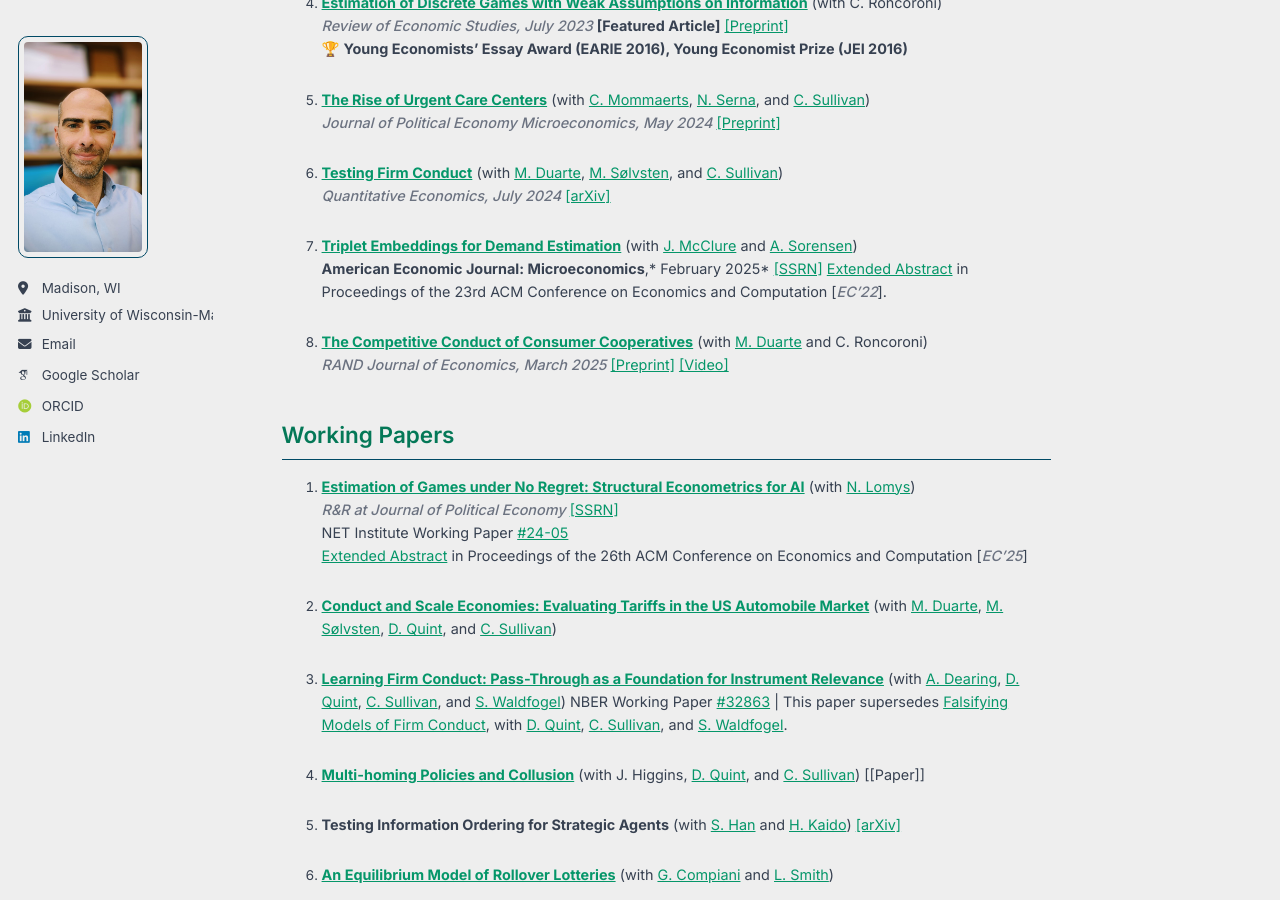
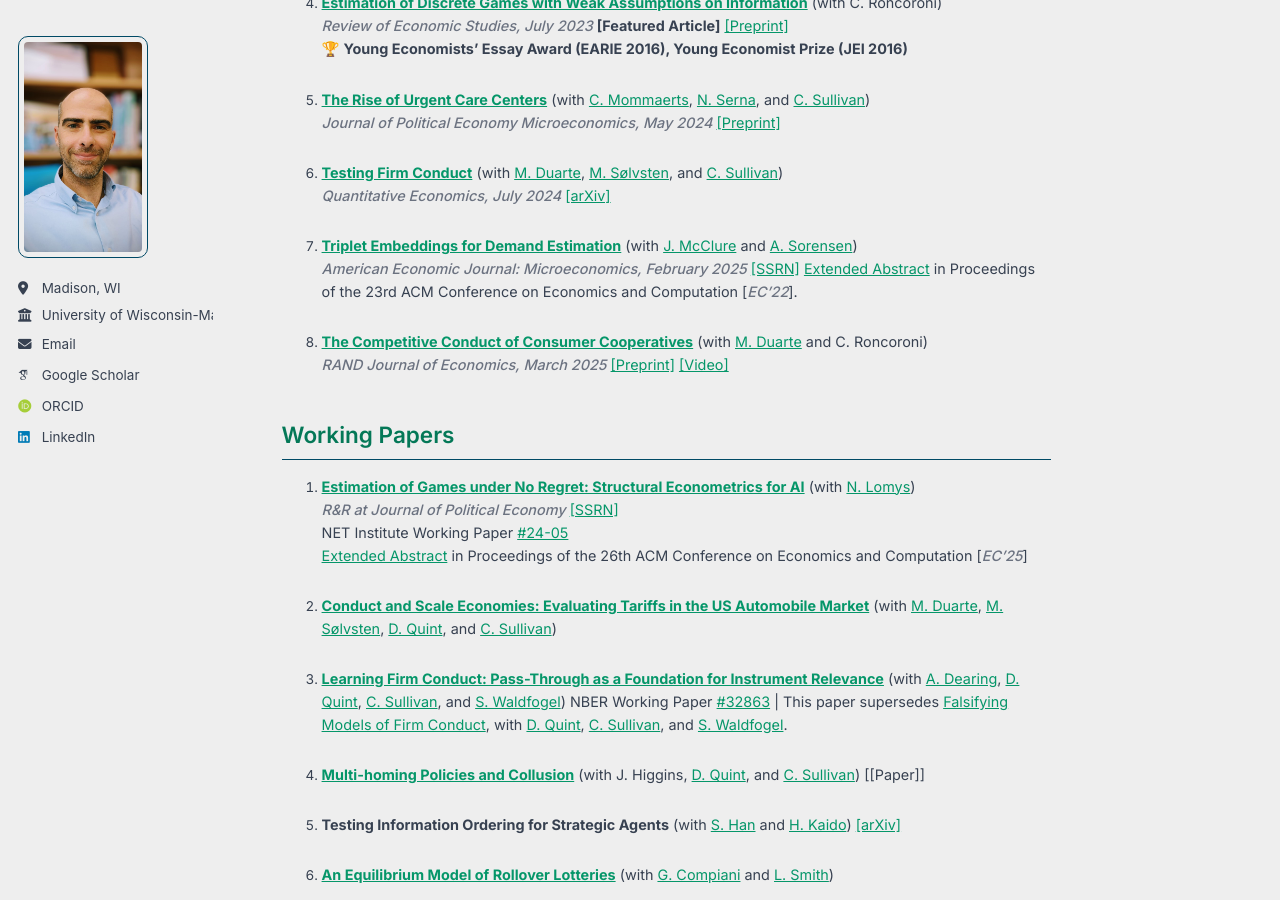
Before and after one commit to LorenzoMagnolfi/Lorenzomagnolfi.github.io, a Jekyll site: the page built from _pages/about.md, in a window 1280 px wide and 900 px high, scrolled down 573 px. Built offline with Jekyll 4.4.1, drawn with Linux system fonts in a browser that asks for light colours; some web fonts are replaced; a script that is not in the unit is left out.

```diff
--- a/_pages/about.md
+++ b/_pages/about.md
@@ -36,7 +36,7 @@ Here is my [cv](files\cv_2025.pdf).
    *Quantitative Economics, July 2024*  [[arXiv]](https://arxiv.org/abs/2301.06720)
 
 7. [**Triplet Embeddings for Demand Estimation**](https://www.aeaweb.org/articles?id=10.1257/mic.20220248) (with [J. McClure](https://www.joncfmcclure.com/) and [A. Sorensen](https://users.ssc.wisc.edu/~sorensen/))
-   **American Economic Journal: Microeconomics**,* February 2025*  [[SSRN]](https://papers.ssrn.com/sol3/papers.cfm?abstract_id=4113399)
+  *American Economic Journal: Microeconomics, February 2025*  [[SSRN]](https://papers.ssrn.com/sol3/papers.cfm?abstract_id=4113399)
 [Extended Abstract](https://dl.acm.org/doi/10.1145/3490486.3538282) in Proceedings of the 23rd ACM Conference on Economics and Computation [*EC'22*].
 
 9. [**The Competitive Conduct of Consumer Cooperatives**](https://onlinelibrary.wiley.com/doi/10.1111/1756-2171.12496) (with [M. Duarte](https://sites.google.com/view/marco-duarte/home) and C. Roncoroni)
```
